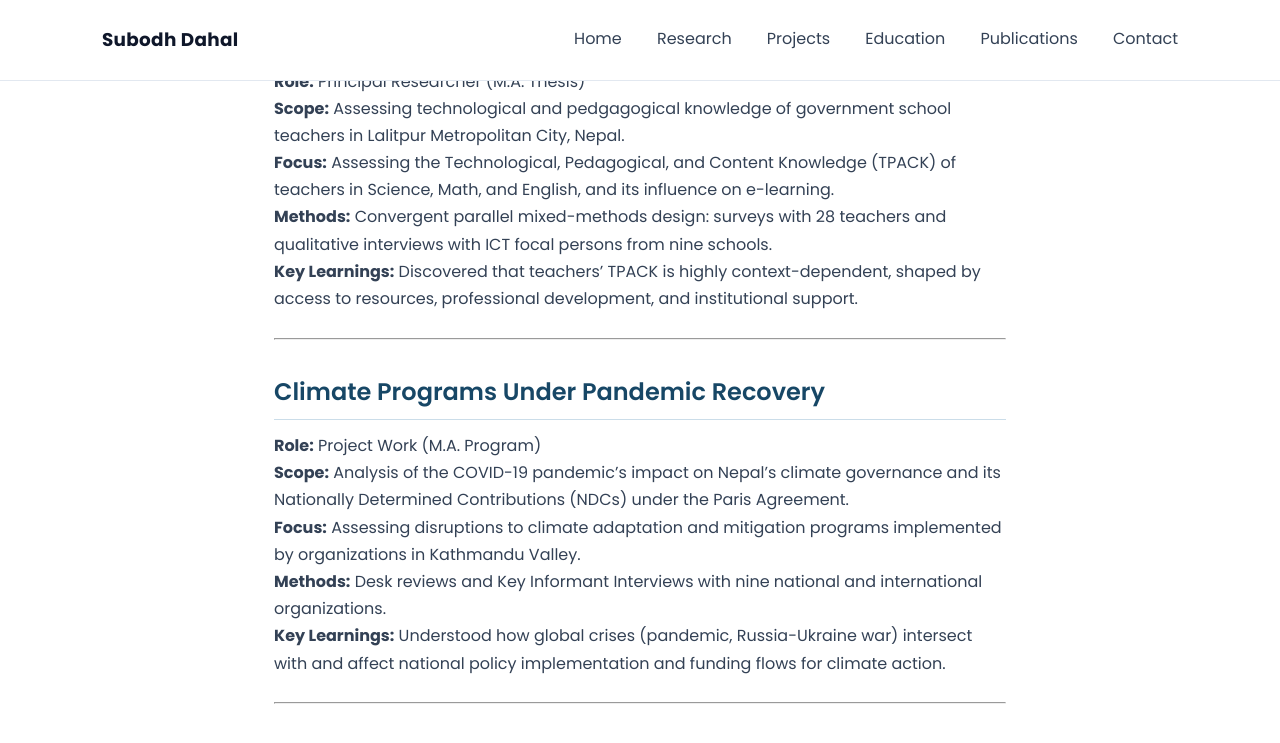
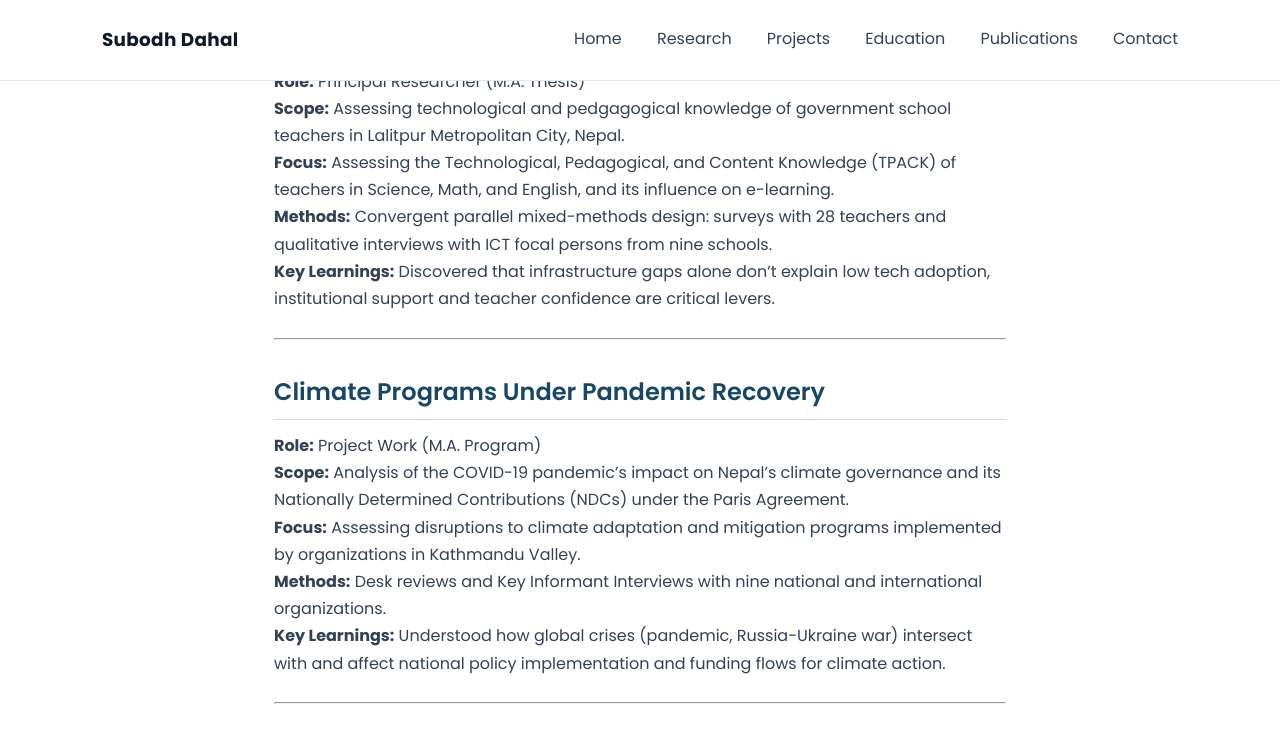
Before and after one commit to dahalsubodh/dahalsubodh.github.io, a Jekyll site: the page built from projects.md, in a window 1280 px wide and 900 px high, scrolled down 1487 px. Shown: the top 743 px of the window. Built offline with Jekyll 4.4.1, drawn with Linux system fonts in a browser that asks for light colours.

Commit message:
Update projects.md

```diff
--- a/projects.md
+++ b/projects.md
@@ -50,7 +50,7 @@ layout: default
 **Scope:** Assessing technological and pedgagogical knowledge of government school teachers in Lalitpur Metropolitan City, Nepal.
 **Focus:** Assessing the Technological, Pedagogical, and Content Knowledge (TPACK) of teachers in Science, Math, and English, and its influence on e-learning.
 **Methods:** Convergent parallel mixed-methods design: surveys with 28 teachers and qualitative interviews with ICT focal persons from nine schools.
-**Key Learnings:** Discovered that teachers' TPACK is highly context-dependent, shaped by access to resources, professional development, and institutional support.
+**Key Learnings:** Discovered that infrastructure gaps alone don't explain low tech adoption, institutional support and teacher confidence are critical levers.
 
 
 ---
```
